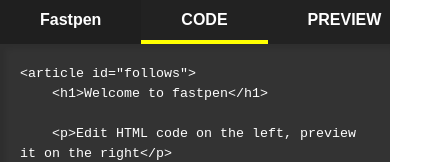
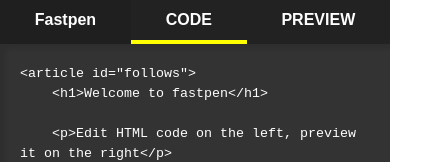
Before and after one commit to renanlecaro/fastpen, a plain HTML site: page index.html in a window 390 px wide. Shown: the top 162 px of the page, 421 px wide, since content can reach past the window. Drawn offline with Linux system fonts and the light colour scheme.

Commit message:
Nav width on mobile

```diff
--- a/index.html
+++ b/index.html
@@ -330,7 +330,8 @@
     }
        nav>*{
            text-decoration: none;
-            padding: 0 40px;
+            flex-grow: 1;
+           text-align: center;
             border-bottom: 4px solid transparent;
            cursor: pointer;
            color: white;
```
